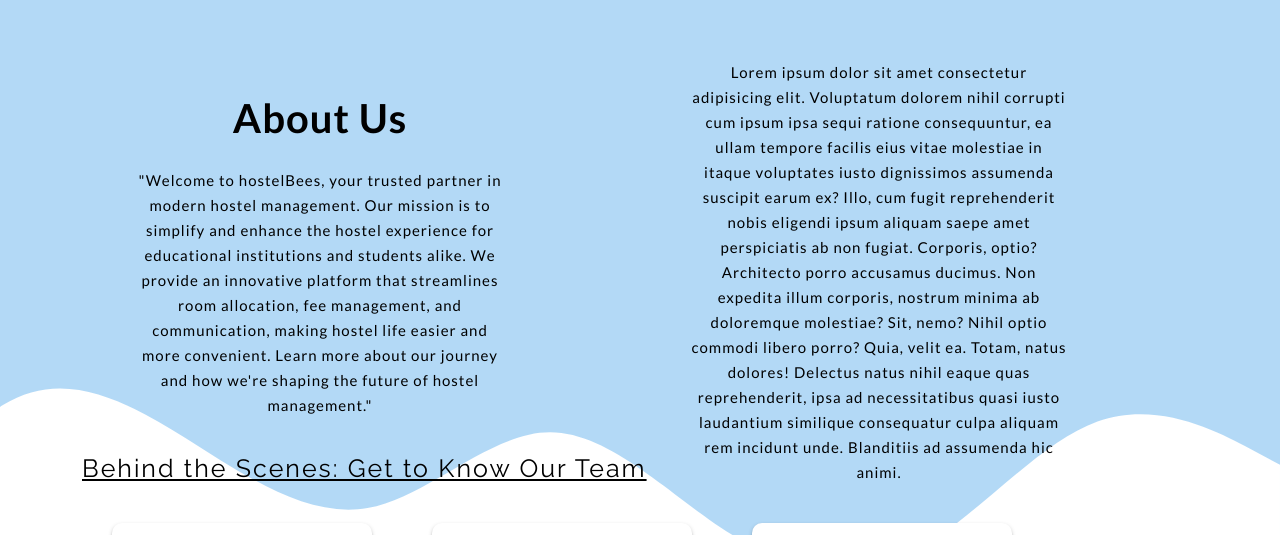
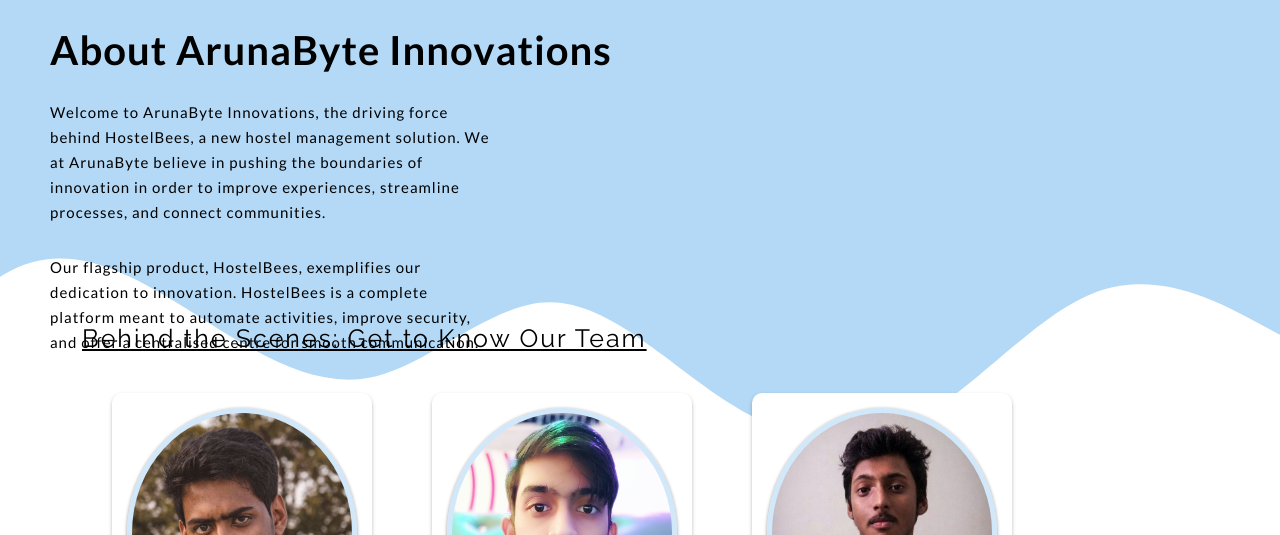
Before and after one commit to codewithbharat/hostelBees, a React (Vite) app in the folder client/: page /about in a window 1280 px wide. Shown: the part 100-635 px from the top of the page. Built offline with nearby package versions, Linux system fonts and the light colour scheme.

Commit message:
about content update

```diff
--- a/client/src/pages/About.jsx
+++ b/client/src/pages/About.jsx
@@ -50,12 +50,17 @@
             <div className="about__info">
                 <div className="about__info__content">
                     <div className="about__info__content__text">
-                        <h2>About Us</h2>
-                        <p>"Welcome to hostelBees, your trusted partner in modern hostel management. Our mission is to simplify and enhance the hostel experience for educational institutions and students alike. We provide an innovative platform that streamlines room allocation, fee management, and communication, making hostel life easier and more convenient. Learn more about our journey and how we're shaping the future of hostel management."</p>
+                        <h2>About ArunaByte Innovations</h2>
+                        <p>
+                            Welcome to ArunaByte Innovations, the driving force behind HostelBees, a new hostel management solution. We at ArunaByte believe in pushing the boundaries of innovation in order to improve experiences, streamline processes, and connect communities.
+                        </p>
+
+                        <p>
+                            Our flagship product, HostelBees, exemplifies our dedication to innovation. HostelBees is a complete platform meant to automate activities, improve security, and offer a centralised centre for smooth communication.
+                        </p>
                     </div>
 
                     <div className="about__info__content__img">
-                        <p>Lorem ipsum dolor sit amet consectetur adipisicing elit. Voluptatum dolorem nihil corrupti cum ipsum ipsa sequi ratione consequuntur, ea ullam tempore facilis eius vitae molestiae in itaque voluptates iusto dignissimos assumenda suscipit earum ex? Illo, cum fugit reprehenderit nobis eligendi ipsum aliquam saepe amet perspiciatis ab non fugiat. Corporis, optio? Architecto porro accusamus ducimus. Non expedita illum corporis, nostrum minima ab doloremque molestiae? Sit, nemo? Nihil optio commodi libero porro? Quia, velit ea. Totam, natus dolores! Delectus natus nihil eaque quas reprehenderit, ipsa ad necessitatibus quasi iusto laudantium similique consequatur culpa aliquam rem incidunt unde. Blanditiis ad assumenda hic animi.</p>
                     </div>
                 </div>
                 <svg viewBox="0 0 1440 320">
@@ -81,7 +86,8 @@
                     </div>
                     <div className="about__goals__content-text">
                         <p>
-                            "At hostelBeesS, our mission is to empower educational institutions, hostel wardens, and students with a modern and intuitive hostel management system. We are committed to streamlining hostel operations, enhancing the hostel experience, and simplifying the day-to-day tasks of administrators and residents. We strive to create a dynamic and supportive platform that brings efficiency and convenience to hostel life, making it an enriching and hassle-free experience for everyone we serve."
+                            "ArunaByte Innovations is driven by a desire to rethink dormitory life. Our objective is to provide cutting-edge solutions to institutes, wardens, and students that expedite duties, increase collaboration, and improve the entire hostel experience.
+                            A fast-growing technology firm committed to creating innovative solutions. With a love for issue solving, our expert team uses technology to build products that have a genuine impact."
                         </p>
                     </div>
                 </div>
--- a/client/src/pages/styles/About.css
+++ b/client/src/pages/styles/About.css
@@ -20,13 +20,13 @@
 }
 
 .about__info__content__text {
-  width: 50%;
+  width: 70%;
   height: 100%;
   padding: 50px;
   text-align: left;
   display: flex;
   justify-content: center;
-  align-items: center;
+  align-items: left;
   flex-direction: column;
 }
 
@@ -45,7 +45,7 @@
   width: 70%;
   padding-top: 30px;
   color: #000;
-  text-align: center;
+  text-align: left;
   font-family: Lato;
   font-size: 15px;
   font-style: normal;
@@ -210,6 +210,7 @@
   line-height: 35px; /* 114.286% */
   letter-spacing: 1px;
   padding: 10%;
+  padding-bottom: 2%;
 }
 
 @media (max-width: 480px) {
```
